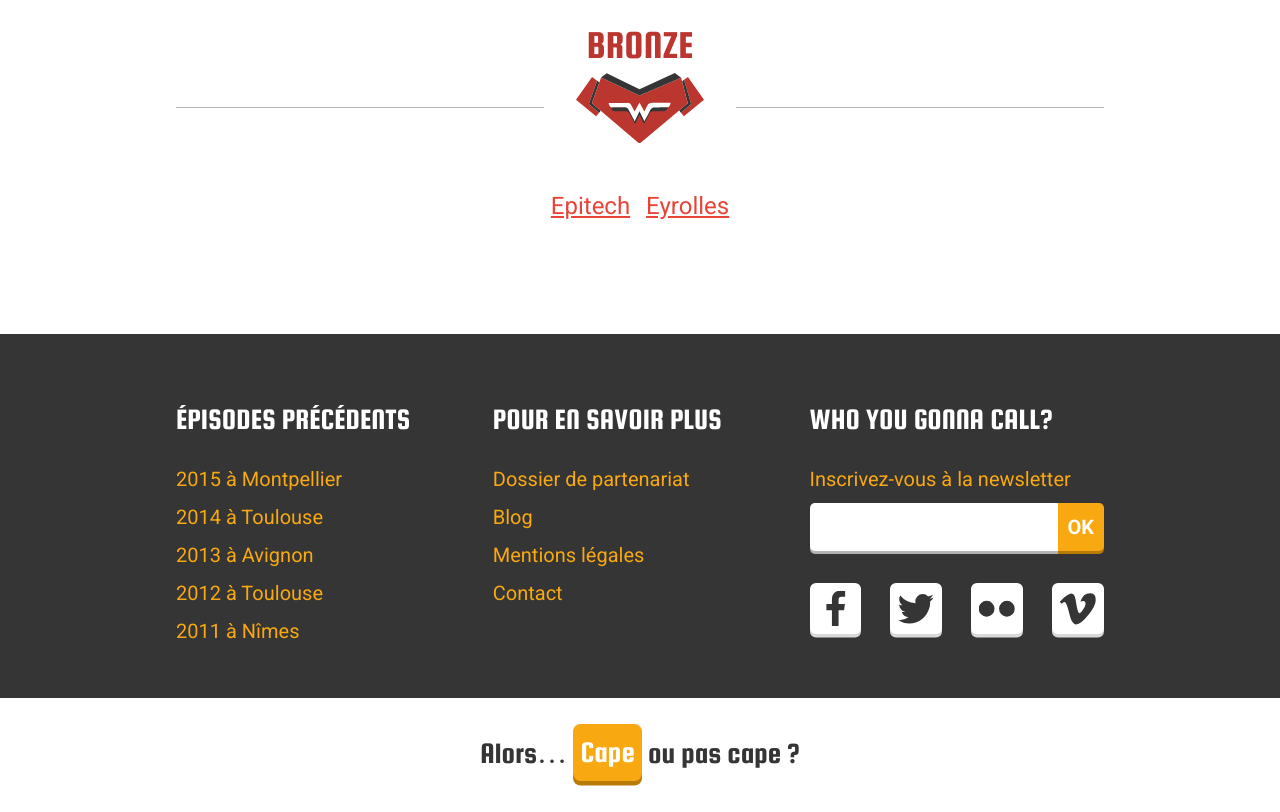
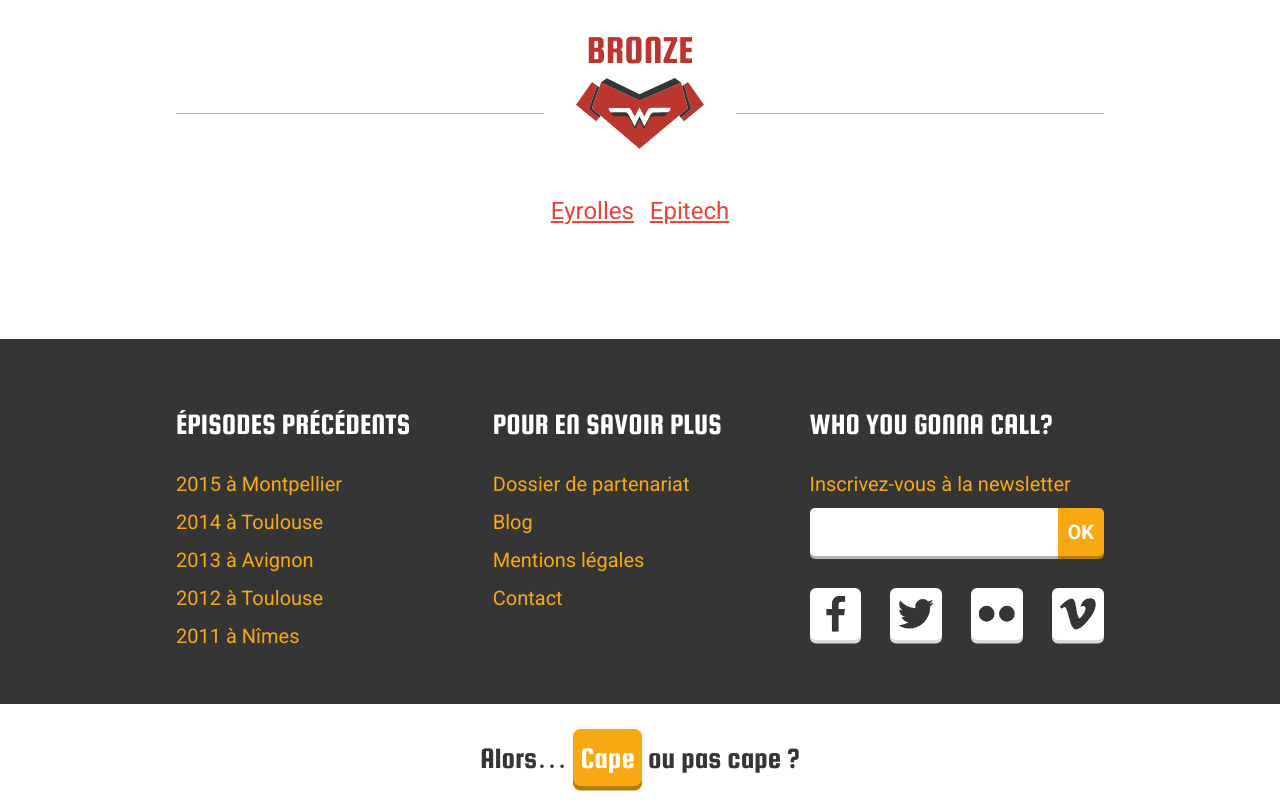
Before and after one commit to sudweb/2016, a Jekyll site: the page built from index.html, in a window 1280 px wide and 900 px high, scrolled down 11440 px, cut to the strip 88-900 px from the top of the window. Built offline with Jekyll 4.4.1, drawn with Linux system fonts in a browser that asks for light colours; the list of posts is cut into pages by our own code.

Commit message:
move sponsors to data file

```diff
--- a/index.html
+++ b/index.html
@@ -262,12 +262,15 @@
 								</div>
 							</div>
 							<ul class="grid-2">
+								{% assign sponsors = site.data.sponsors | where:"level","gold" %}
+								{% for sponsor in sponsors %}
 									<li>
 										<figure>
-										<a href="//alienor.net/" title="L'Internet Professionnel"><img src="images/2016/partenaires/alienor.png" alt="Alienor"></a>
-										<figcation class="visuallyhidden">Alienor</figcation>
+											<a href="{{ sponsor.url }}" title=" {{ sponsor.title }}"><img src="images/2016/partenaires/{{ sponsor.logo }}" alt="{{ sponsor.name }}"></a>
+											<figcation class="visuallyhidden">{{ sponsor.name }}</figcation>
 										</figure>
 									</li>
+								{% endfor %}
 							</ul>
 						</section>
 						<section class="silver-partners">
@@ -286,48 +289,15 @@
 								</div>
 							</div>
 							<ul class="grid-4">
+								{% assign sponsors = site.data.sponsors | where:"level","silver" %}
+								{% for sponsor in sponsors %}
 									<li>
 										<figure>
-										<a href="//www.globalis-ms.com/" title="Accélérateur de projet digitaux"><img src="images/2016/partenaires/globalis.svg" alt="Globalis"></a>
-										<figcation class="visuallyhidden">Globalis</figcation>
+											<a href="{{ sponsor.url }}" title=" {{ sponsor.title }}"><img src="images/2016/partenaires/{{ sponsor.logo }}" alt="{{ sponsor.name }}"></a>
+											<figcation class="visuallyhidden">{{ sponsor.name }}</figcation>
 										</figure>
 									</li>
-								<li>
-									<figure>
-										<a href="//craftsmen.io/" title="Building a better digital world"><img src="images/2016/partenaires/craftsmen.svg" alt="Craftsmen"></a>
-										<figcation class="visuallyhidden">Craftmen</figcation>
-									</figure>
-								</li>
-								<li>
-									<figure>
-										<a href="//jolicode.com/" title="Agence experte dans la réalisation de projets Web et mobiles de qualité"><img src="images/2016/partenaires/jolicode.svg" alt="JoliCode"></a>
-										<figcation class="visuallyhidden">JoliCode</figcation>
-									</figure>
-								</li>
-								<li>
-									<figure>
-										<a href="//lewagon.com/fr/bordeaux" title="Changez de vie : apprenez à coder"><img src="images/2016/partenaires/le-wagon-bordeaux.svg" alt="Le Wagon Bordeaux"></a>
-										<figcation class="visuallyhidden">Le Wagon Bordeaux</figcation>
-									</figure>
-								</li>
-								<li>
-									<figure>
-										<a href="//www.alwaysdata.com/" title="Hébergement simple, rapide et infogéré"><img src="images/2016/partenaires/alwaysdata.svg" alt="alwaysdata"></a>
-										<figcation class="visuallyhidden">alwaysdata</figcation>
-									</figure>
-								</li>
-								<li>
-									<figure>
-										<a href="//jechange.fr/" title="On gagne toujours à comparer"><img src="images/2016/partenaires/jechange.svg" alt="JeChange"></a>
-										<figcation class="visuallyhidden">JeChange</figcation>
-									</figure>
-								</li>
-								<li>
-									<figure>
-										<a href="//mailchimp.com/" title="Send Better Email"><img src="images/2016/partenaires/mailchimp.svg" alt="MailChimp"></a>
-										<figcation class="visuallyhidden">MailChimp</figcation>
-									</figure>
-								</li>
+								{% endfor %}
 							</ul>
 						</section>
 						<section class="bronze-partners">
@@ -346,8 +316,12 @@
 								</div>
 							</div>
 							<ul>
-								<li><a href="//epitech.eu/" title="L'école de l'innovation et de l'expertise informatique">Epitech</a></li>
-								<li><a href="//eyrolles.com/" title="La librairie des passionnés et des experts">Eyrolles</a></li>
+								{% assign sponsors = site.data.sponsors | where:"level","bronze" %}
+								{% for sponsor in sponsors %}
+									<li>
+											<a href="{{ sponsor.url }}" title="{{ sponsor.title }}">{{ sponsor.name }}</a>
+									</li>
+								{% endfor %}
 							</ul>
 						</section>
 					</div>
```
Lines whose indentation alone changed are shown as unchanged.
